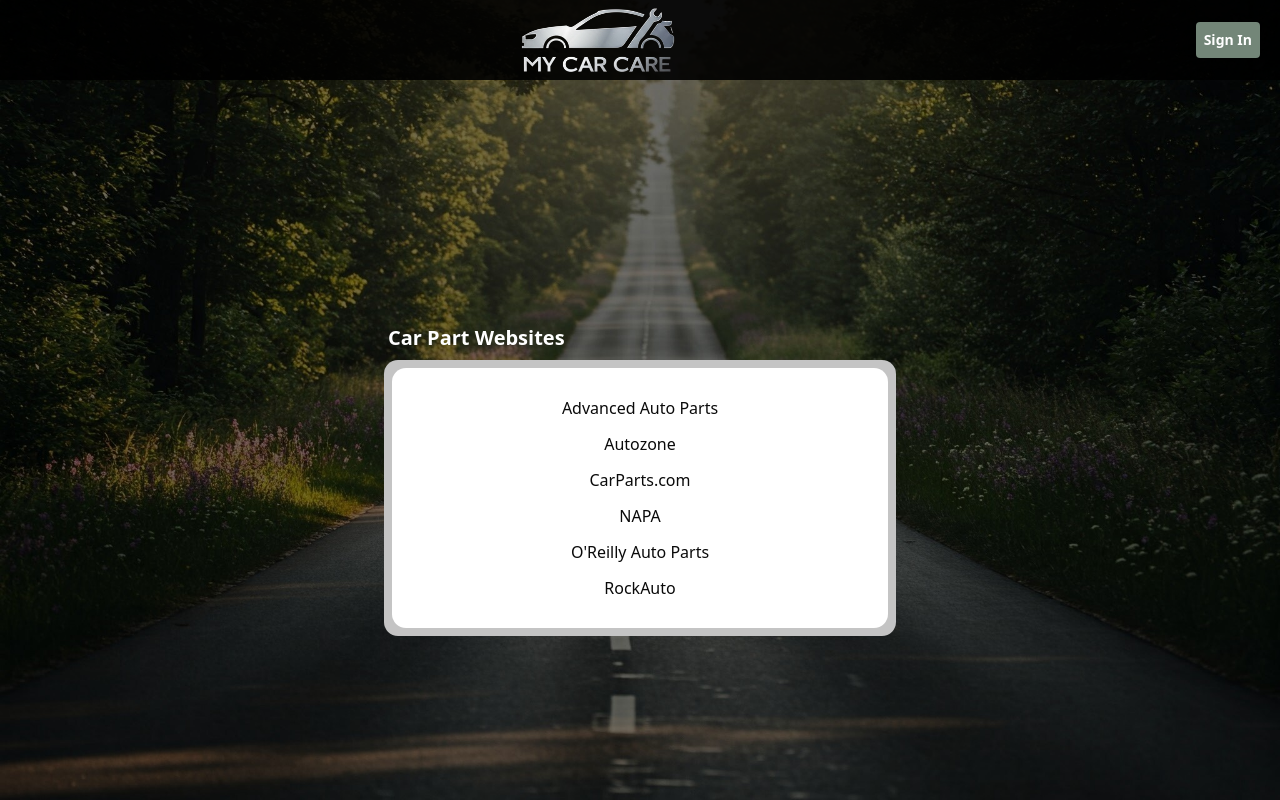
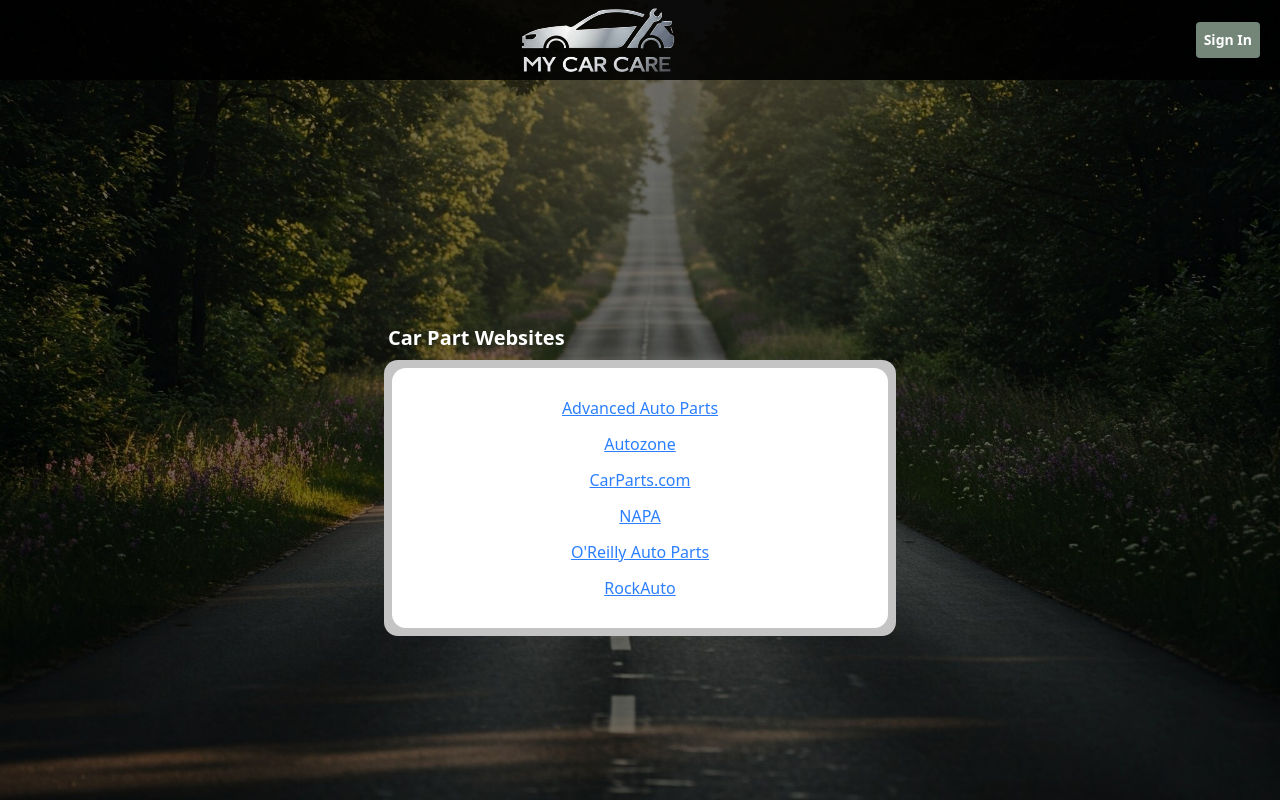
Before and after one commit to SDSU-CompE-561-Spring-2025/autocare-mechanic-finder, a Next.js app in the folder frontend/: page /car-parts in a window 1280 px wide. Built offline with nearby package versions, Linux system fonts and the light colour scheme.

Commit message:
Adjusted auto part link styling

```diff
--- a/frontend/src/app/car-parts/page.tsx
+++ b/frontend/src/app/car-parts/page.tsx
@@ -11,12 +11,12 @@
             </div>
             <div className="p-2 bg-[#C4C4C4] rounded-xl w-full h-fit">
                 <div className="bg-white rounded-xl py-4 flex flex-col items-center justify-center">
-                  <a href="https://shop.advanceautoparts.com/" className='my-3'>Advanced Auto Parts</a>
-                  <a href="https://www.autozone.com/" className='mb-3'>Autozone</a>
-                  <a href="https://www.carparts.com/" className='mb-3'>CarParts.com</a>
-                  <a href="https://www.napaonline.com/" className='mb-3'>NAPA</a>
-                  <a href="https://www.oreillyauto.com/" className='mb-3'>O'Reilly Auto Parts</a>
-                  <a href="https://www.rockauto.com/" className='mb-3'>RockAuto</a>
+                  <a href="https://shop.advanceautoparts.com/" className='my-3 underline text-blue-500'>Advanced Auto Parts</a>
+                  <a href="https://www.autozone.com/" className='mb-3 underline text-blue-500'>Autozone</a>
+                  <a href="https://www.carparts.com/" className='mb-3 underline text-blue-500'>CarParts.com</a>
+                  <a href="https://www.napaonline.com/" className='mb-3 underline text-blue-500'>NAPA</a>
+                  <a href="https://www.oreillyauto.com/" className='mb-3 underline text-blue-500'>O'Reilly Auto Parts</a>
+                  <a href="https://www.rockauto.com/" className='mb-3 underline text-blue-500'>RockAuto</a>
                 </div>
             </div>
       </div>
```
